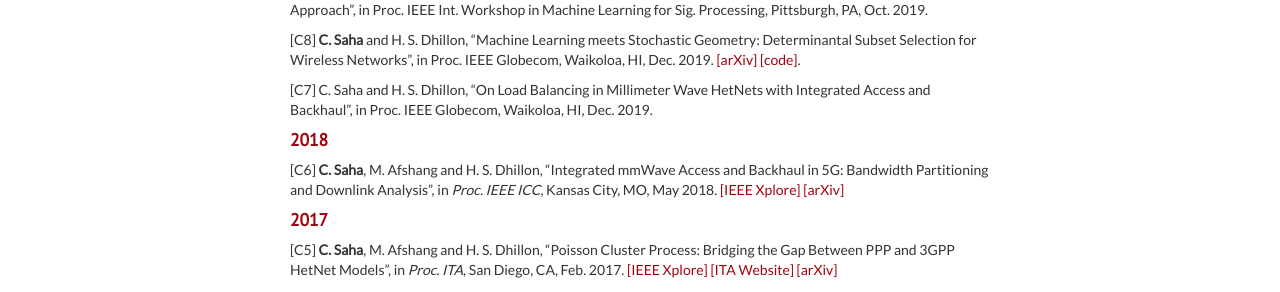
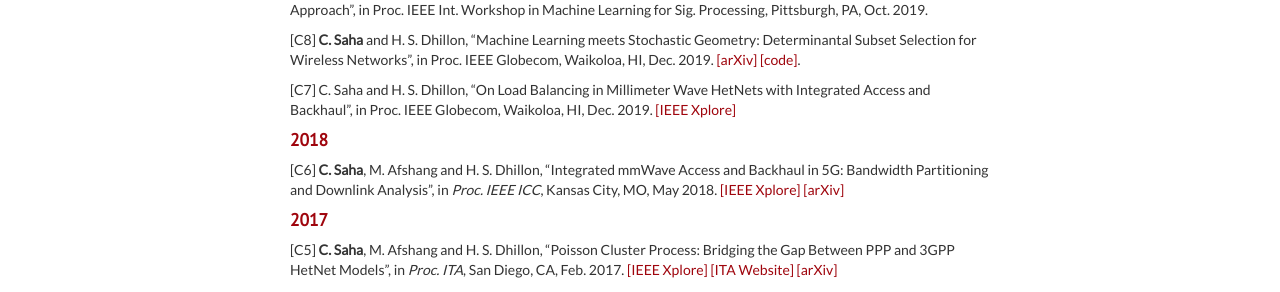
Before and after one commit to chiranjibsaha/chiranjibsaha.github.io, a Jekyll site: the page built from pages/pubs.md, in a window 1280 px wide. Shown: the part 1606-1898 px from the top of the page. Built offline with Jekyll 4.4.1, drawn with Linux system fonts in a browser that asks for light colours.

Commit message:
Update pubs.md

```diff
--- a/pages/pubs.md
+++ b/pages/pubs.md
@@ -102,7 +102,7 @@
 
 [C8] **C. Saha** and H. S. Dhillon, “Machine Learning meets Stochastic Geometry: Determinantal Subset Selection for Wireless Networks”,  in Proc. IEEE Globecom, Waikoloa, HI, Dec. 2019. [[arXiv]](https://arxiv.org/abs/1905.00504) [[code]](https://github.com/stochastic-geometry/DPPL).
 
-[C7] C. Saha and H. S. Dhillon, “On Load Balancing in Millimeter Wave HetNets with Integrated Access and Backhaul”,  in Proc. IEEE Globecom, Waikoloa, HI, Dec. 2019.
+[C7] C. Saha and H. S. Dhillon, “On Load Balancing in Millimeter Wave HetNets with Integrated Access and Backhaul”,  in Proc. IEEE Globecom, Waikoloa, HI, Dec. 2019. [[IEEE Xplore]](https://ieeexplore.ieee.org/document/9013537)
 
 #### 2018
 
```
